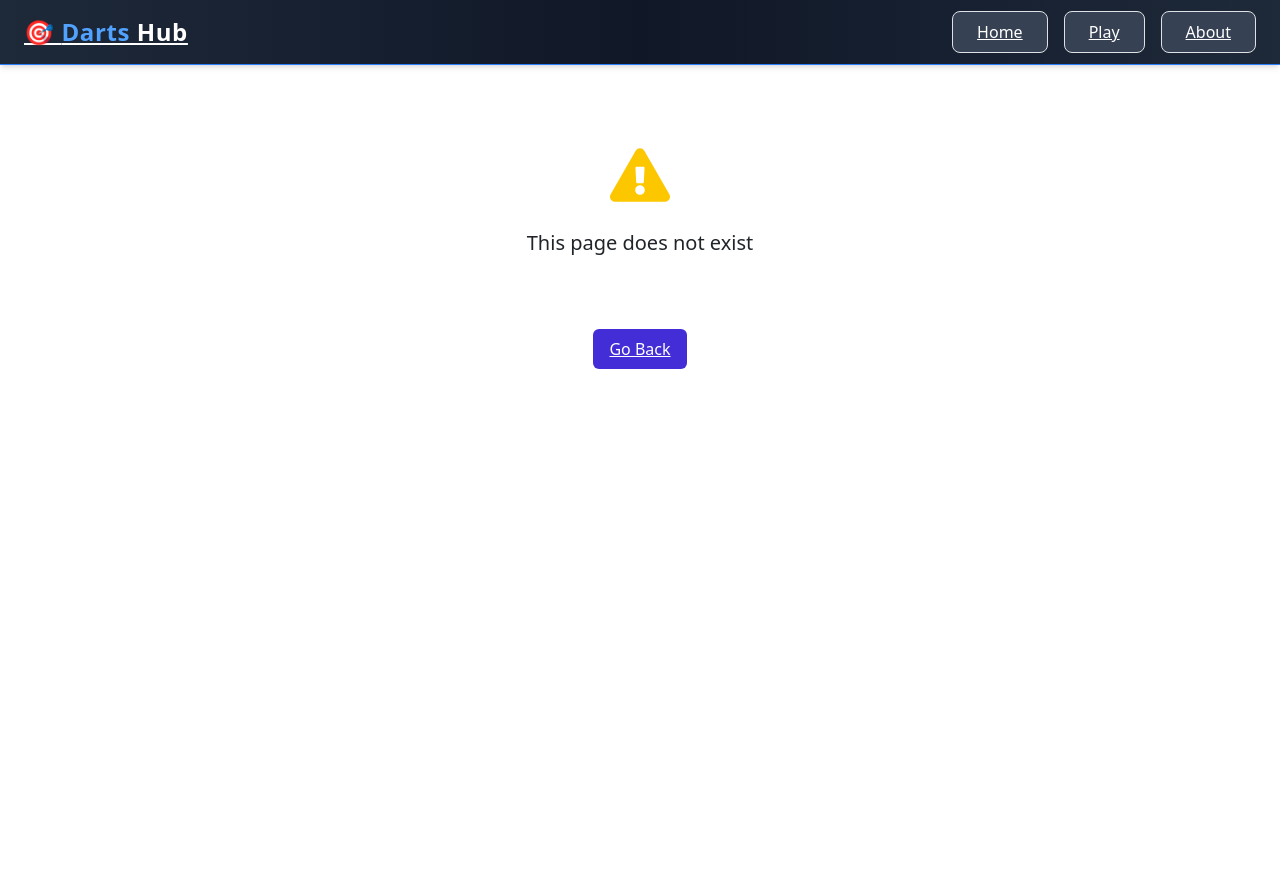
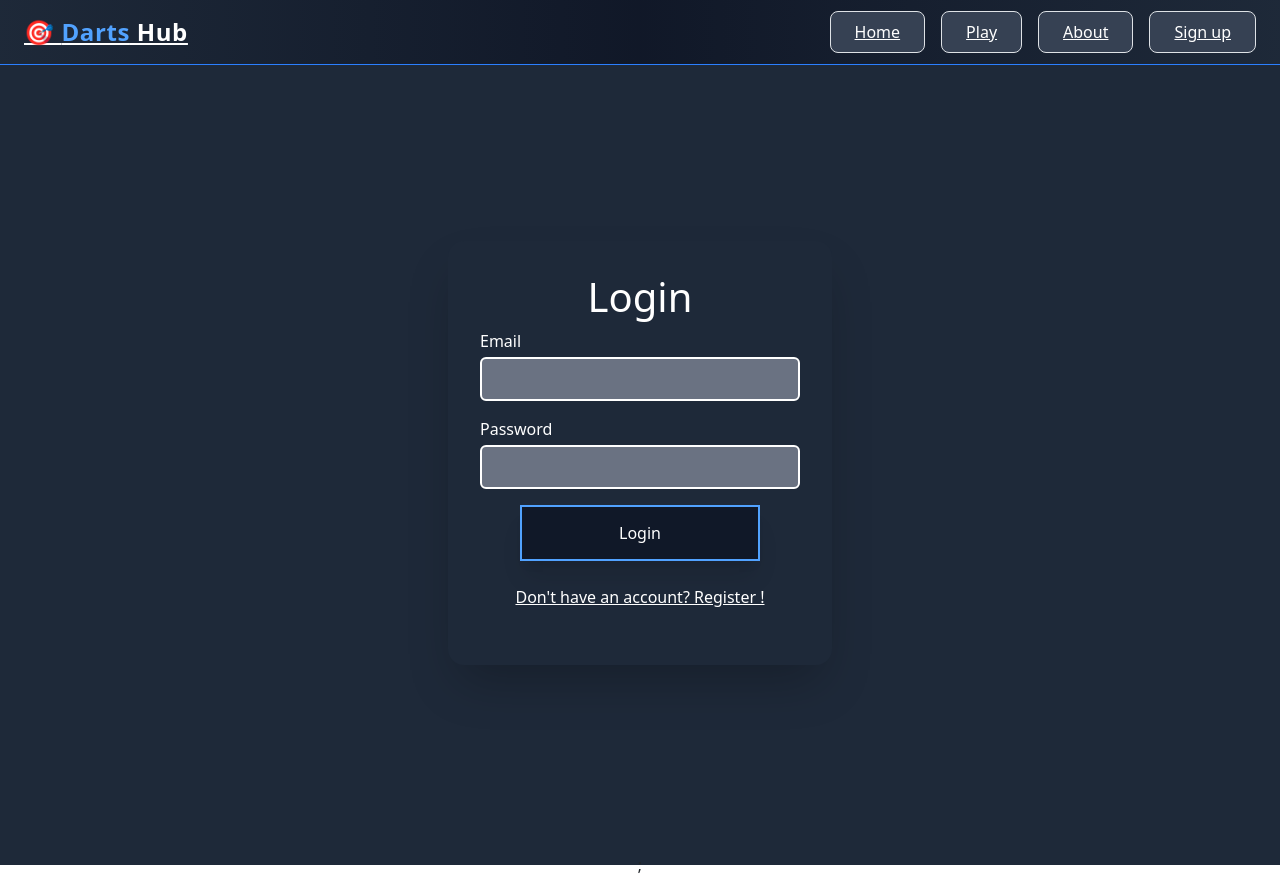
Before and after one commit to majkusi/DartReact, a React (Vite) app: page /login in a window 1280 px wide. Before the commit the page ends 800 px from the top, so only its background shows below. Built offline with nearby package versions, Linux system fonts and the light colour scheme; a small style sheet from the web is missing.

Commit message:
Added login and register pages

```diff
--- a/src/App.tsx
+++ b/src/App.tsx
@@ -10,6 +10,8 @@ import HomePage from "./pages/HomePage";
 import CreateGamePage from "./pages/CreateGamePage";
 import CreateX01GamePage from "./pages/CreateX01GamePage";
 import GameViewPage from "./pages/GameViewPage";
+import LoginPage from "./pages/LoginPage";
+import RegisterPage from "./pages/RegisterPage";
 
 /// rafce
 const router = createBrowserRouter(
@@ -18,7 +20,9 @@ const router = createBrowserRouter(
       <Route index element={<HomePage />} />
       <Route path="/createGame" element={<CreateGamePage />} />
       <Route path="/createGame/X01" element={<CreateX01GamePage />} />
-      <Route path="/game/" element={<GameViewPage />} />
+      <Route path="/game" element={<GameViewPage />} />
+      <Route path="/login" element={<LoginPage />} />
+      <Route path="/register" element={<RegisterPage />} />
       <Route path="*" element={<NotFoundPage />} />
     </Route>
   )
--- a/src/Components/LoginComponent.tsx
+++ b/src/Components/LoginComponent.tsx
@@ -1,5 +1,6 @@
 import React, { useState } from "react";
 import { useMutation } from "@tanstack/react-query";
+import { Link } from "react-router";
 
 interface LoginResponse {
   token: string;
@@ -90,6 +91,10 @@ const LoginForm: React.FC = () => {
         {mutation.isError && (
           <p className="text-red-400 text-sm">{mutation.error.message}</p>
         )}
+
+        <Link to="/register" className="m-4 text-white">
+          Don't have an account? Register !
+        </Link>
       </form>
     </div>
   );
--- a/src/Components/NavBar.tsx
+++ b/src/Components/NavBar.tsx
@@ -21,6 +21,7 @@ function NavBar() {
               { to: "/", label: "Home" },
               { to: "/createGame", label: "Play" },
               { to: "/about", label: "About" },
+              { to: "/login", label: "Sign up" },
             ].map((link) => (
               <Link
                 key={link.to}
--- /dev/null
+++ b/src/pages/LoginPage.tsx
@@ -0,0 +1,11 @@
+import LoginComponent from "../components/LoginComponent";
+
+const LoginPage = () => {
+  return (
+    <div className="flex flex-col justify-center items-center bg-gray-800 h-svh">
+      <LoginComponent />;
+    </div>
+  );
+};
+
+export default LoginPage;
--- /dev/null
+++ b/src/pages/RegisterPage.tsx
@@ -0,0 +1,11 @@
+import RegistryComponent from "../components/RegistryComponent";
+
+const RegisterPage = () => {
+  return (
+    <div className="flex flex-col justify-center items-center bg-gray-800 h-svh">
+      <RegistryComponent />
+    </div>
+  );
+};
+
+export default RegisterPage;
```
Also changed, not shown: src/Components/GameView/X01Config.tsx (+9 -0 lines).
